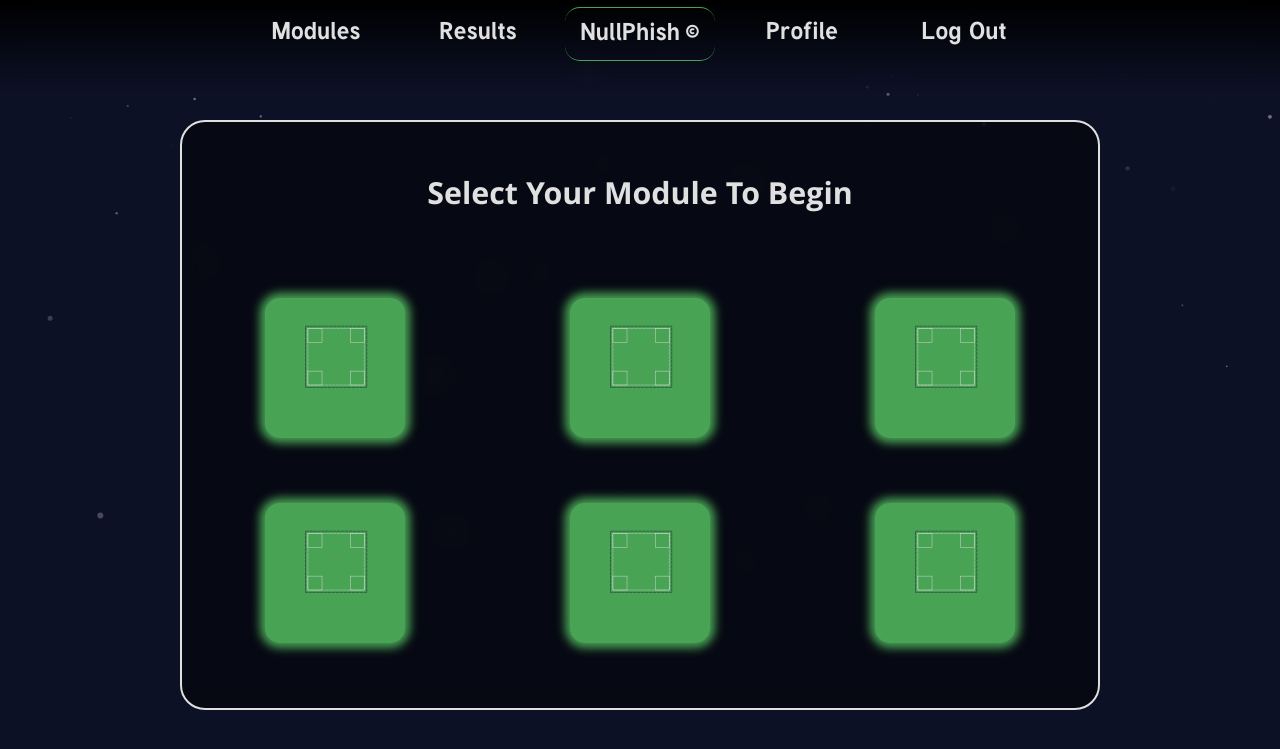
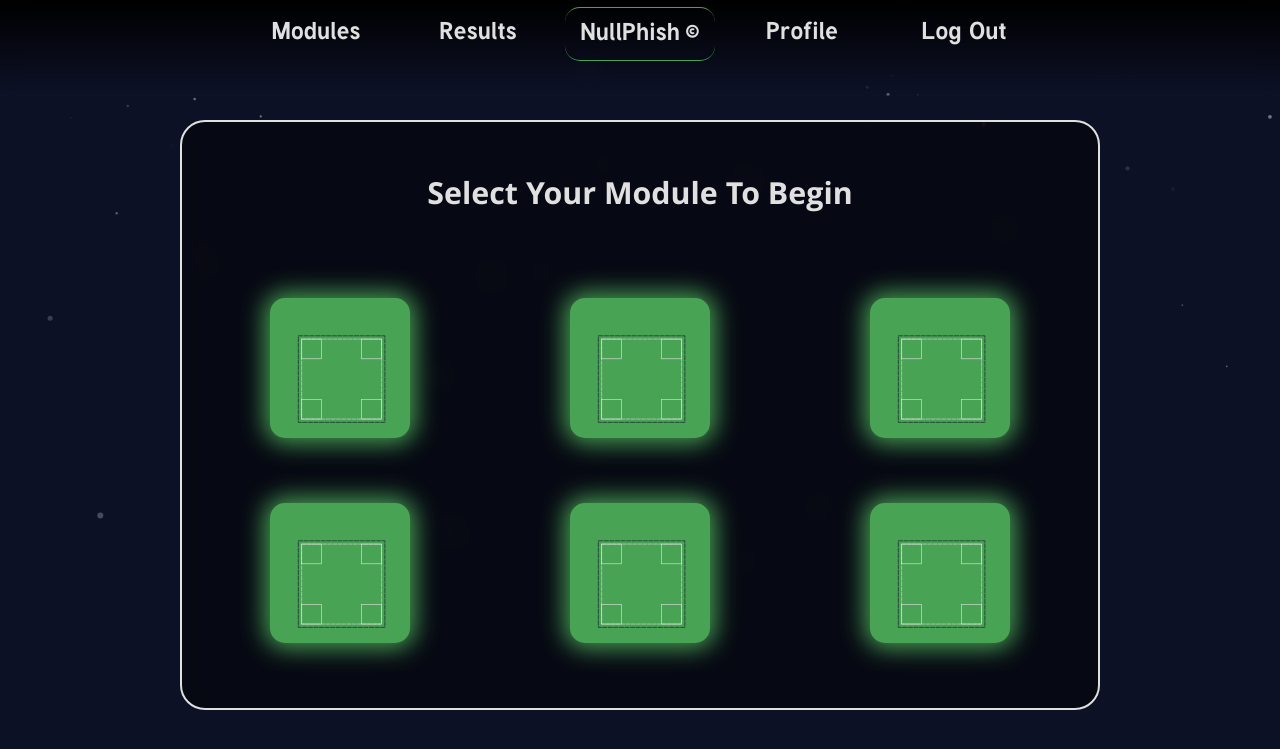
Before and after one commit to kdbrown5/nullphish, a Flask app: template templates/main.html in a window 1280 px wide. Shown: the top 749 px of the page. Run offline with Flask 2, Linux system fonts and the light colour scheme; the template is opened without the code that fills it, so the values that code supplies are empty; parts of the project's set-up code (start-up, migrations or seed data) failed here and were passed over.

Commit message:
Fix angler-left.svg, remove fader css and js, work on tiling layout

```diff
--- a/static/css/tiles.css
+++ b/static/css/tiles.css
@@ -40,12 +40,12 @@ Color Palette Hex Codes:
   margin-left: auto;
   margin-right: auto;
   display: grid;
-  grid-template-columns: auto auto auto;
+  grid-template-columns: minmax(100px,300px) minmax(100px,300px) minmax(100px,300px);
   grid-template-rows: auto auto auto;
-  row-gap: 0px;
   background-color: rgba(0,0,0,0.5);
   backdrop-filter: blur(10px);
   -webkit-backdrop-filter: blur(10px);
+  justify-content: center;
 }
 #tilecontainer h1{
   font-size: calc(24px + 0.5vw);
@@ -58,19 +58,17 @@ Color Palette Hex Codes:
   border-radius: 15px;
   border: 5px solid #49A355;
   background-color: #49A355;
-  color: #0D1126;
-  font-family: opensans;
-  font-weight: bold;
   height: calc(90px + 5vh);
   width: calc(90px + 5vh);
   overflow: hidden;
   margin-left: auto;
   margin-right: auto;
   text-decoration: none;
-  box-shadow: 0px 0px 10px 5px #49A355;
+  box-shadow: 0px 0px 25px 5px #49A355;
   background-repeat: no-repeat;
-  background-position: center;
-  background-size: contain;
+  background-position: middle;
+  background-size: cover;
+  padding: 0px;
 }
 #tilecontainer a:hover{
   border-color: #E0E0E0;
@@ -80,35 +78,6 @@ Color Palette Hex Codes:
   border-color: #E0E0E0;
   box-shadow: 0px 0px 10px 5px #E0E0E0;
   background-color: #E0E0E0;
-}
-
-.apptile{
-  border-radius: 15px;
-  height: calc(90px + 10vw);
-  width: calc(90px + 10vw);
-  -webkit-touch-callout: none;
-  -webkit-user-select: none;
-  -khtml-user-select: none;
-  -moz-user-select: none;
-  -ms-user-select: none;
-  user-select: none;
-  overflow: hidden;
-  margin-left: auto;
-  margin-right: auto;
-}
-.apptile img{
-  height: 10vw;
-  width: 10vw;
-  max-width: 250px;
-  max-height: 250px;
-  min-width: 60px;
-  min-height: 60px;
-  margin-left: auto;
-  margin-right: auto;
-  margin-top: 14px;
-  margin-bottom: 0px;
-  padding: 0px;
-  vertical-align: middle;
 }
 
 .appdescription{
--- a/templates/main.html
+++ b/templates/main.html
@@ -12,27 +12,37 @@
       #particles-js{
         overflow: hidden;
       }
-      #module1{
-        background-image:url("https://app.nullphish.com/static/res/modules/main/module1.svg")
-      }
-      #module2{
-        background-image:url("https://app.nullphish.com/static/res/modules/main/module2.svg")
-      }
-      #module3{
-        background-image:url("https://app.nullphish.com/static/res/modules/main/module3.svg")
-      }
-      #module4{
-        background-image:url("https://app.nullphish.com/static/res/modules/main/module4.svg")
-      }
-      #module5{
-        background-image:url("https://app.nullphish.com/static/res/modules/main/module5.svg")
-      }
-      #module6{
-        background-image:url("https://app.nullphish.com/static/res/modules/main/module6.svg")
-      }
+      #tilecontainer{
+  z-index: 999;
+  position: absolute;
+  top: 120px;
+  bottom: 90px;
+  left: 180px;
+  right: 180px;
+  width: auto;
+  height: auto;
+  margin: 0px;
+  padding-top: 30px;
+  overflow: hidden;
+  border-radius: 25px;
+  border: 2px solid #E0E0E0;
+  color: #E0E0E0;
+  min-width: 500px;
+  max-width: 2500px;
+  min-height: 500px;
+  margin-left: auto;
+  margin-right: auto;
+  display: grid;
+  grid-template-columns: minmax(100px,300px) minmax(100px,300px) minmax(100px,300px);
+  grid-template-rows: auto auto auto;
+  background-color: rgba(0,0,0,0.5);
+  backdrop-filter: blur(10px);
+  -webkit-backdrop-filter: blur(10px);
+  justify-content: center;
+}
     </style>
   </head>
-  <body id="particles-js" onload="">
+  <body id="particles-js">
     <nav>
       <table>
           <td><a href="/main" class="passive">Modules</a></li>
@@ -46,30 +56,18 @@
     <div id="tilecontainer">
       <h1>Select Your Module To Begin</h1>
       <!--Row 1-->
-      <a href="/education/intro" id="module1">
-        <div class="apptile">
-        </div>
+      <a href="/education/intro" style="background-image:url('https://app.nullphish.com/static/res/modules/main/module1.svg');">
       </a>
-      <a href="/education/email" id="module2">
-        <div class="apptile">
-        </div>
+      <a href="/education/email" style="background-image:url('https://app.nullphish.com/static/res/modules/main/module2.svg');">
       </a>
-      <a href="/" id="module3">
-        <div class="apptile">
-        </div>
+      <a href="/" style="background-image:url('https://app.nullphish.com/static/res/modules/main/module3.svg');">
       </a>
       <!--Row 2-->
-      <a href="/" id="module4">
-        <div class="apptile">
-        </div>
+      <a href="/" style="background-image:url('https://app.nullphish.com/static/res/modules/main/module4.svg');">
       </a>
-      <a href="/" id="module5">
-        <div class="apptile">
-        </div>
+      <a href="/" style="background-image:url('https://app.nullphish.com/static/res/modules/main/module5.svg');">
       </a>
-      <a href="/" id="module6">
-        <div class="apptile">
-        </div>
+      <a href="/" style="background-image:url('https://app.nullphish.com/static/res/modules/main/module6.svg');">
       </a>
     </div>
     <script type="text/javascript"  src="https://app.nullphish.com/static/js/particlesjs/particles.min.js"></script>
```
Also changed, not shown: static/js/fader.js (deleted, +0 -14 lines), templates/public.html (+7 -17 lines), static/res/angler-left.svg.
